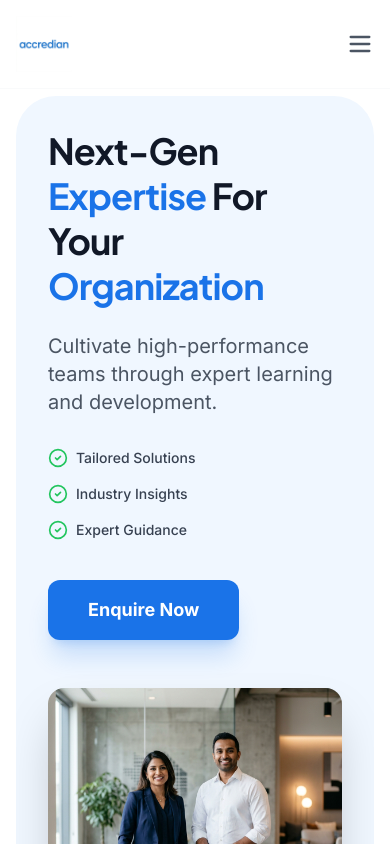
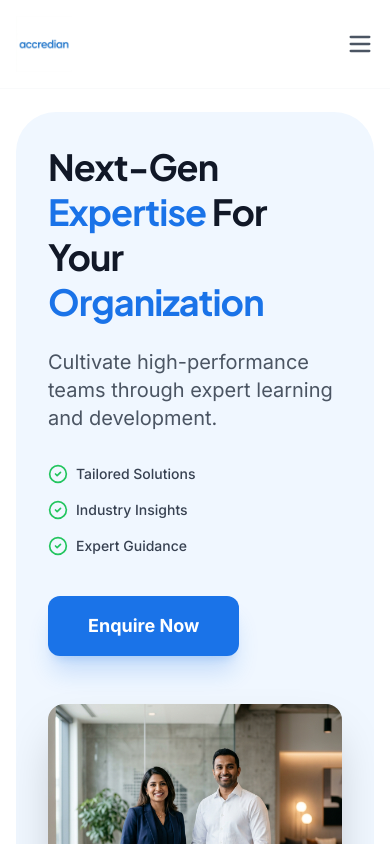
Before and after one commit to codexuttam/Accredian, a Next.js app: page / in a window 390 px wide. Shown: the top 844 px of the page. Built offline with nearby package versions, Linux system fonts and the light colour scheme.

Commit message:
Update Hero padding

```diff
--- a/src/components/home/Hero.tsx
+++ b/src/components/home/Hero.tsx
@@ -9,7 +9,7 @@ const Hero = () => {
   const { openModal } = useModal();
 
   return (
-    <section id="home" className="pt-24 pb-12 lg:pt-32 lg:pb-20 overflow-hidden">
+    <section id="home" className="pt-28 pb-12 lg:pt-32 lg:pb-20 overflow-hidden">
       <div className="container-custom px-4">
         <div className="bg-brand-lightBlue rounded-[40px] p-8 md:p-12 lg:p-16 flex flex-col lg:flex-row items-center gap-12 relative overflow-hidden">
           {/* Content */}
```
